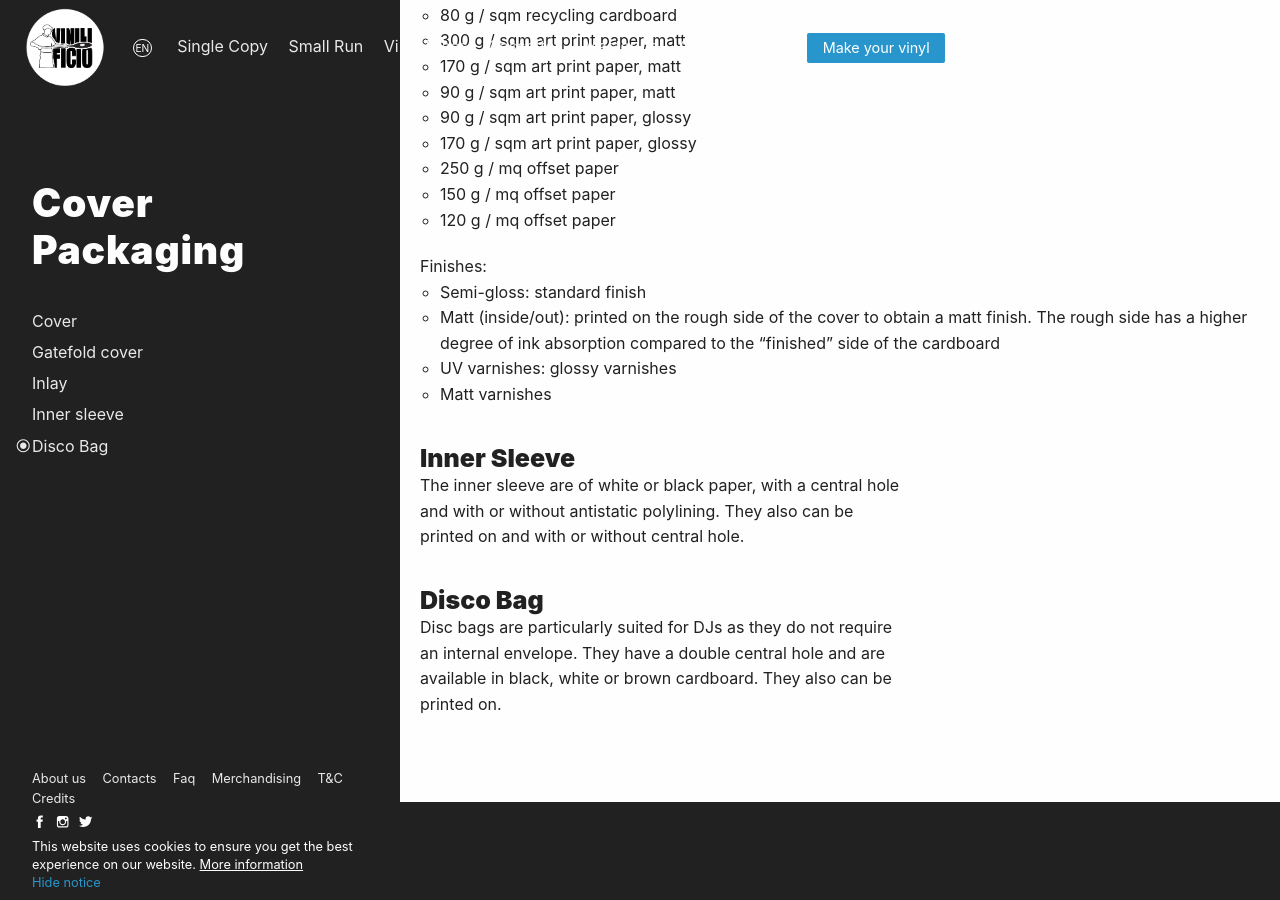
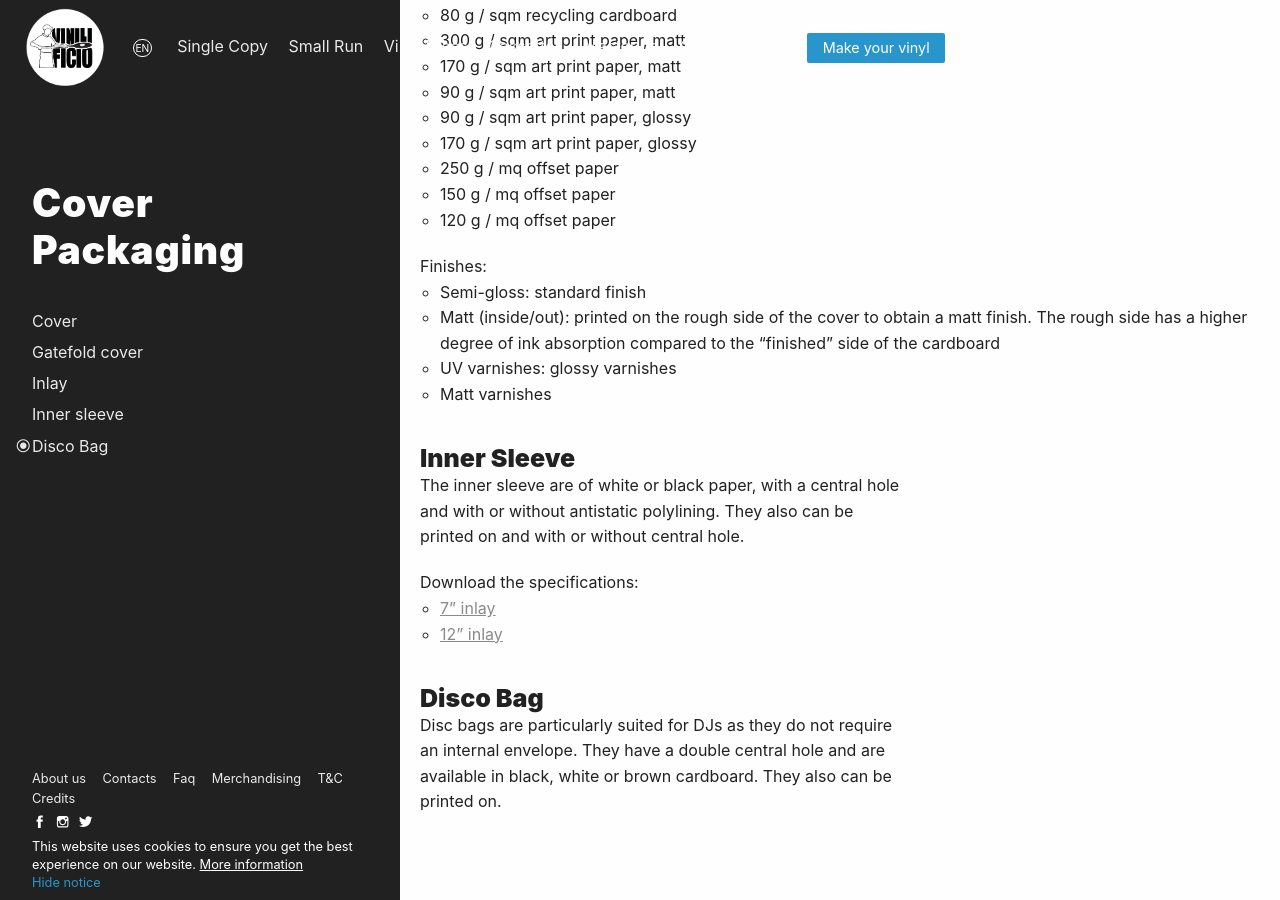
Before and after one commit to Vinilificio/vinilificio.com, a Jekyll site: the page built from en/cover-packaging.md, in a window 1280 px wide and 900 px high, scrolled down 2243 px. Built offline with Jekyll 4.4.1, drawn with Linux system fonts in a browser that asks for light colours; nearby versions of some CDN libraries; comment, search, counter and statistics services are not loaded; some of the changed lines change nothing that is shown.

Commit message:
Update cover-packaging.md

```diff
--- a/en/cover-packaging.md
+++ b/en/cover-packaging.md
@@ -37,13 +37,12 @@
 
 Download the specifications:
 
-* <a href="https://dl.dropboxusercontent.com/u/6988499/TEMPLATES/Specs%20RAND/7inch_cover.pdf" target="_blank"> 7mm cover with 3mm spine </a>
-* <a href="https://www.dropbox.com/home/public/TEMPLATES/Specs%20RAND?preview=12inch_cover_1lp_3mm.pdf" target="_blank"> 10 "cover with 3mm spine </a>
-* <a href="https://dl.dropboxusercontent.com/u/6988499/TEMPLATES/Specs%20RAND/12inch_cover_1lp_3mm.pdf" target="_blank"> 12 "cover with 3mm spine </a>
-* <a href="https://dl.dropboxusercontent.com/u/6988499/TEMPLATES/Specs%20RAND/12inch_cover_2lp_5mm.pdf" target="_blank"> 12 "cover with 5mm spine </a>
-* <a href="https://dl.dropboxusercontent.com/u/6988499/TEMPLATES/Specs%20RAND/12inch_cover_3lp_7mm.pdf" target="_blank"> 12 "cover with 7mm spine </a>
 
-
+* <a href="http://www.randmuzik.de/files/7inch_cover.pdf" target="_blank">7mm cover with 3mm spine</a>
+* <a href="http://www.randmuzik.de/files/10inch_cover.pdf" target="_blank">10 "cover with 3mm spine</a>
+* <a href="http://www.randmuzik.de/files/12inch_cover_1lp_3mm.pdf" target="_blank"> 12 "cover with 3mm spine</a>
+* <a href="http://www.randmuzik.de/files/12inch_cover_2lp_5mm.pdf" target="_blank"> 12 "cover with 5mm spine </a>
+* <a href="http://www.randmuzik.de/files/12inch_cover_3lp_7mm.pdf" target="_blank"> 12 "cover with 7mm spine </a>
 
 ### Gatefold cover
 
@@ -95,6 +94,10 @@
 
 The inner sleeve are of white or black paper, with a central hole and with or without antistatic polylining. They also can be printed on and with or without central hole.
 
+Download the specifications:
+* <a href="http://www.randmuzik.de/files/7inch_einleger.pdf" target="_blank">7" inlay</a>
+* <a href="http://www.randmuzik.de/files/12inch_einleger.pdf" target="_blank">12" inlay</a>
+
 
 ### Disco Bag
 
```
